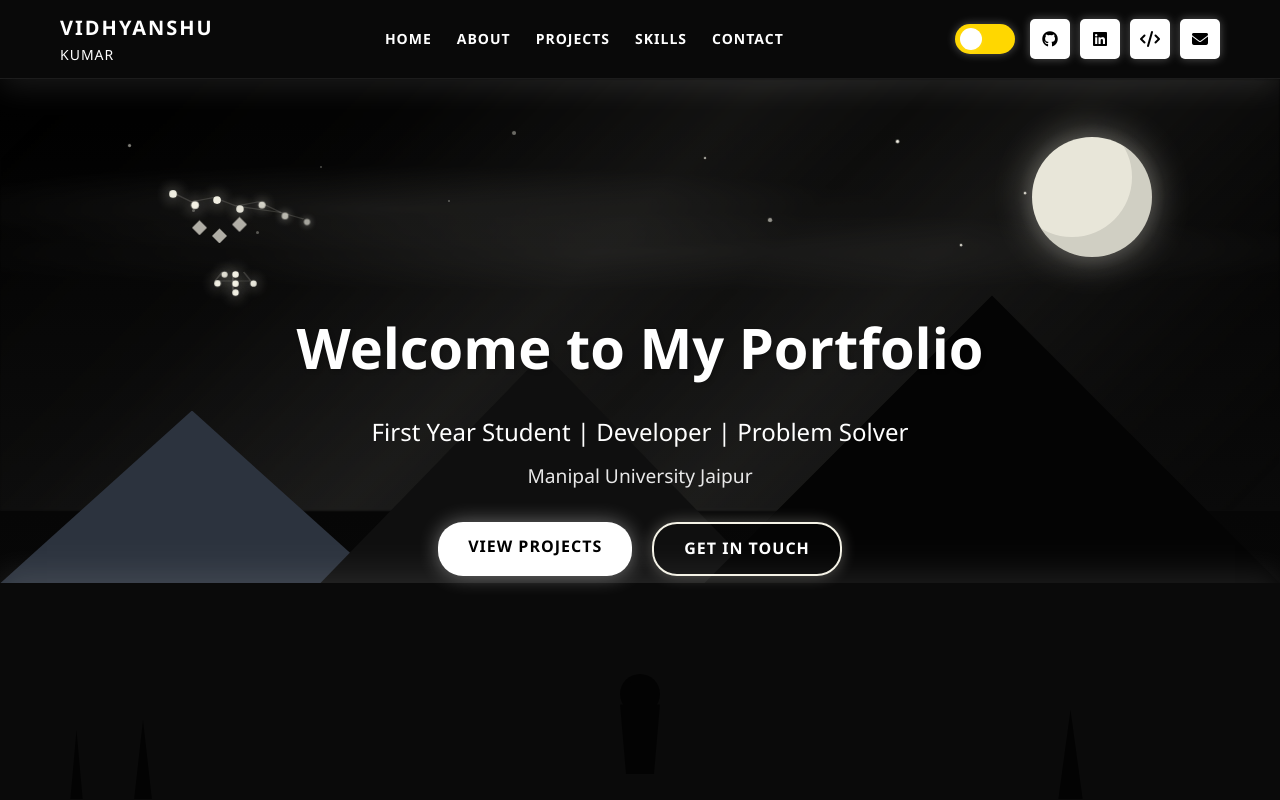
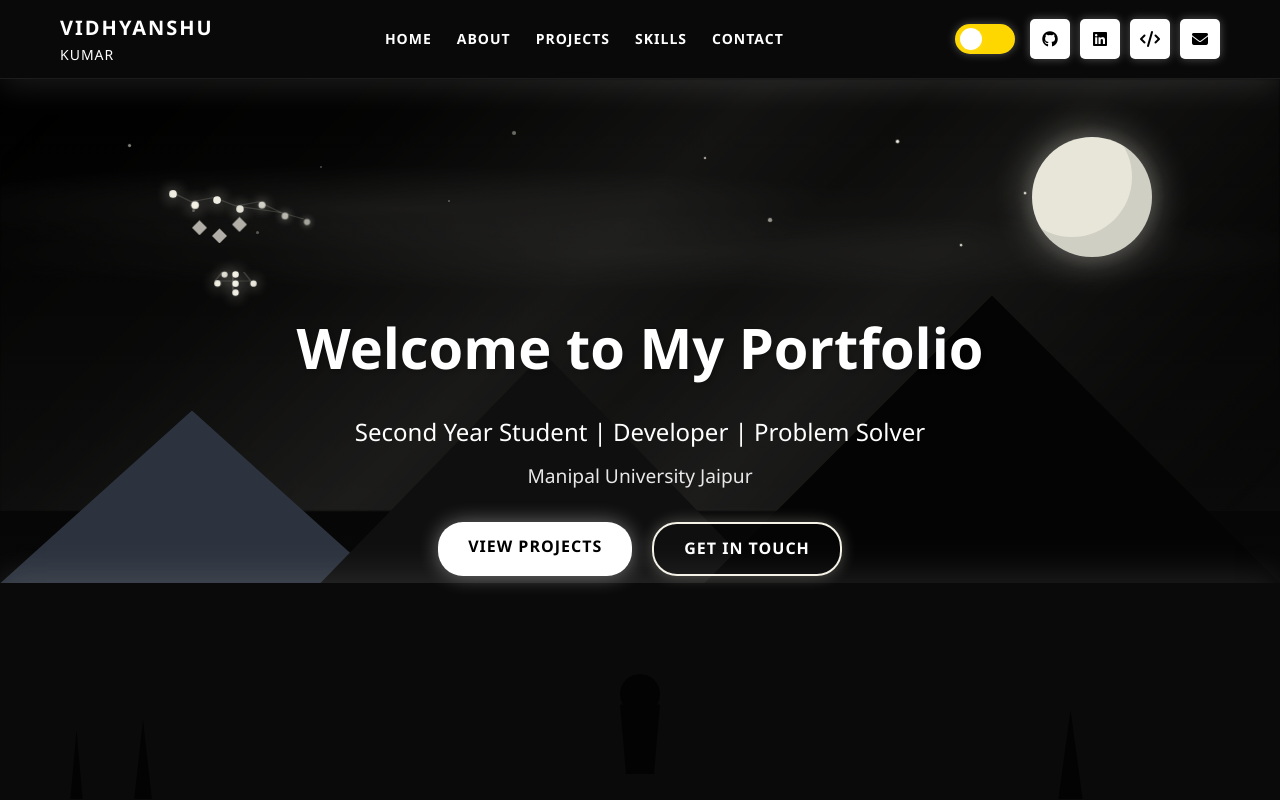
Before and after one commit to Viidhyanshu/VidhyanshuPortfolio, a Next.js app: page / in a window 1280 px wide. Shown: the top 800 px of the page. Built offline with nearby package versions, Linux system fonts and the light colour scheme.

Commit message:
UI: final polishes and theme refinements

```diff
--- a/src/components/about/About.tsx
+++ b/src/components/about/About.tsx
@@ -8,7 +8,7 @@ const About: React.FC = () => {
         <div className="about-content">
           <div className="about-text">
             <p>
-              Hello! I'm <strong>Vidhyanshu Kumar</strong>, a first-year student
+              Hello! I'm <strong>Vidhyanshu Kumar</strong>, a second-year student
               at Manipal University Jaipur with a passion for software development
               and problem-solving.
             </p>
--- a/src/components/home/Home.tsx
+++ b/src/components/home/Home.tsx
@@ -6,7 +6,7 @@ const Home: React.FC = () => {
       <div className="hero-content">
         <h1 className="hero-title">Welcome to My Portfolio</h1>
         <p className="hero-subtitle">
-          First Year Student | Developer | Problem Solver
+          Second Year Student | Developer | Problem Solver
         </p>
         <p className="hero-description">Manipal University Jaipur</p>
         <div className="hero-buttons">
```
